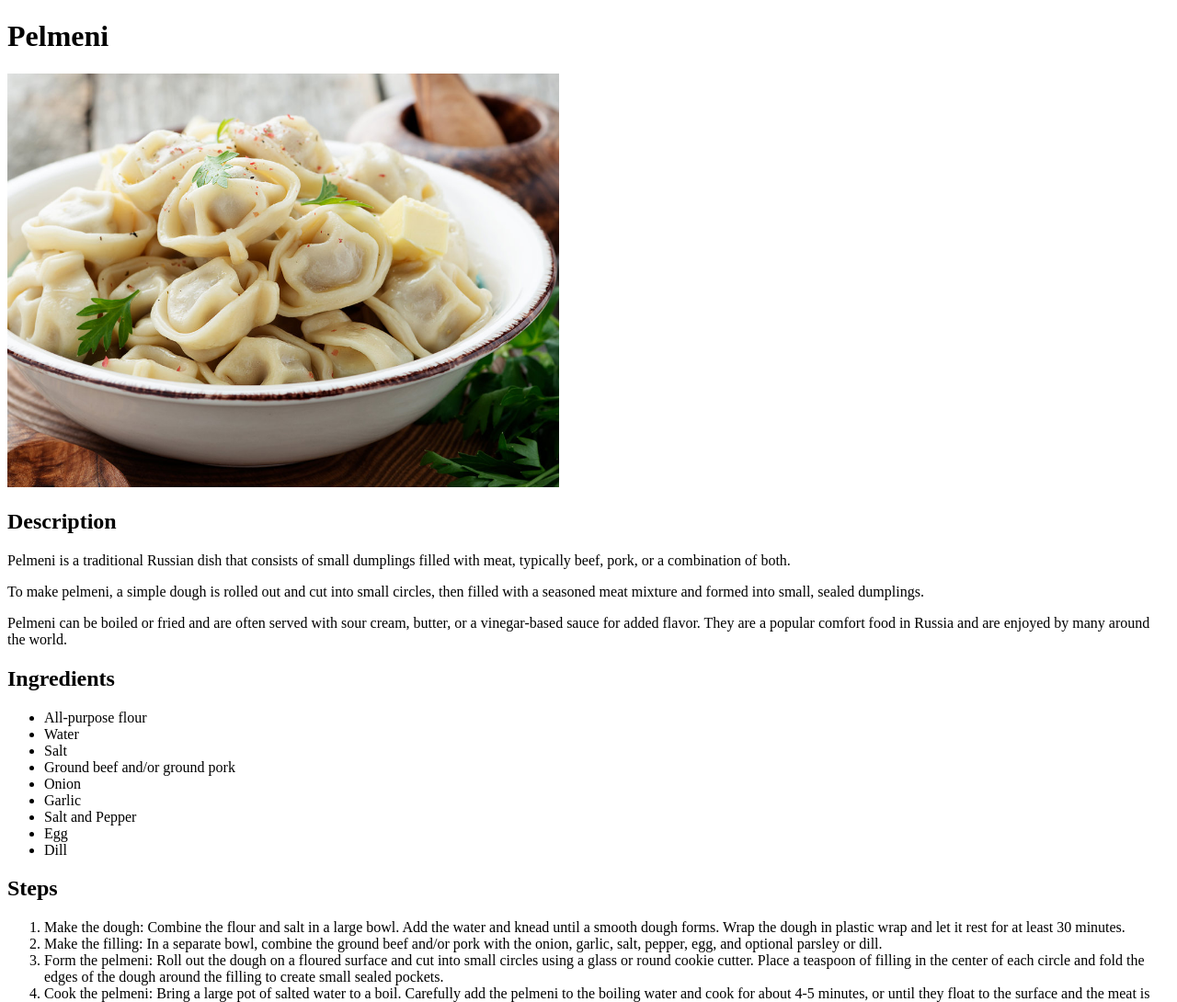
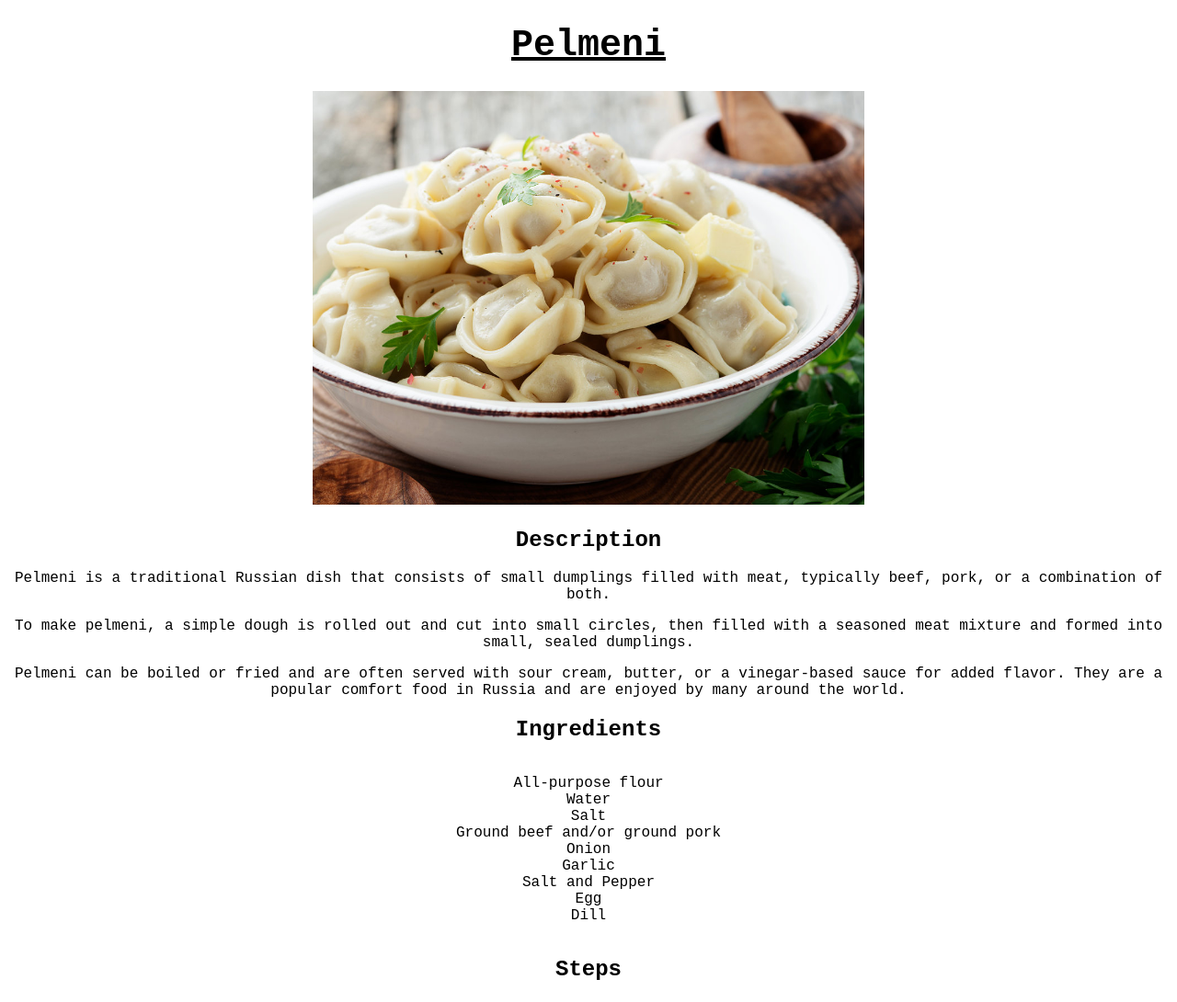
Before and after one commit to SwiftMasterss/top-recipes, a plain HTML site: page recipes/pelmeni.html in a window 1280 px wide. Shown: the top 1090 px of the page at 92% size. Drawn offline with Linux system fonts and the light colour scheme.

Commit message:
I added a CSS stylesheet to my website. And made some basic style changes using css.

```diff
--- a/recipes/pelmeni.html
+++ b/recipes/pelmeni.html
@@ -5,10 +5,11 @@
     <meta http-equiv="X-UA-Compatible" content="IE=edge">
     <meta name="viewport" content="width=device-width, initial-scale=1.0">
     <title>Pelmeni</title>
+    <link rel="stylesheet" href="../styles.css">
 </head>
 <body>
-    <h1>Pelmeni</h1>
-    <img src="../Images/Pelmeni.jpg" alt="In the photo you can see Pelmeni, which is an traditional russian meal." width="600">
+    <h1 class="recipes-headings">Pelmeni</h1>
+    <img src="../Images/Pelmeni.jpg" alt="In the photo you can see Pelmeni, which is an traditional russian meal." >
     <h2>Description</h2>
     <p>Pelmeni is a traditional Russian dish that consists of small dumplings filled with meat, typically beef, pork, or a combination of both.</p>
     <p>To make pelmeni, a simple dough is rolled out and cut into small circles, then filled with a seasoned meat mixture and formed into small, sealed dumplings.</p>
--- /dev/null
+++ b/styles.css
@@ -0,0 +1,35 @@
+* {
+    font-family: 'Courier New', Courier, monospace;
+    text-align: center;
+
+}
+h1 {
+font-size: 50px;
+text-decoration: underline;
+}
+.recipes-headings{
+    font-size: 40px;
+}
+a {
+    color: black;
+}
+
+
+
+
+
+  ul {
+    margin-right: 40px;
+    display: inline-block;
+    text-align: left;
+    list-style: none;
+  }
+  ol {
+    display: inline-block;
+    text-align: left;
+  }
+  img {
+    height: auto;
+    width: 600px;
+
+  }
```
Also changed, not shown: index.html (+4 -0 lines), recipes/kebab.html (+3 -2 lines), recipes/pizza.html (+3 -1 lines).
